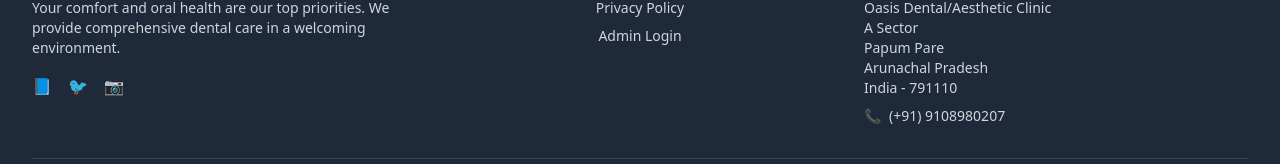
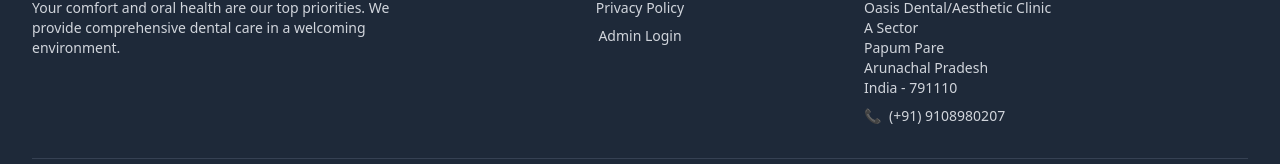
Before and after one commit to SailendraDarbha94/oasis-dental-clinic, a Next.js app: page / in a window 1280 px wide. Shown: the part 4739-4903 px from the top of the page. Built offline with nearby package versions, Linux system fonts and the light colour scheme.

Commit message:
minor changes

```diff
--- a/src/components/Footer.tsx
+++ b/src/components/Footer.tsx
@@ -20,7 +20,7 @@
             <p className="text-gray-300 text-sm mb-4">
               Your comfort and oral health are our top priorities. We provide comprehensive dental care in a welcoming environment.
             </p>
-            <div className="flex space-x-4">
+            {/* <div className="flex space-x-4">
               <a href="#" className="text-gray-400 hover:text-teal-400 transition-colors">
                 <span className="sr-only">Facebook</span>
                 📘
@@ -33,7 +33,7 @@
                 <span className="sr-only">Instagram</span>
                 📷
               </a>
-            </div>
+            </div> */}
           </div>
 
           {/* Services */}
```
